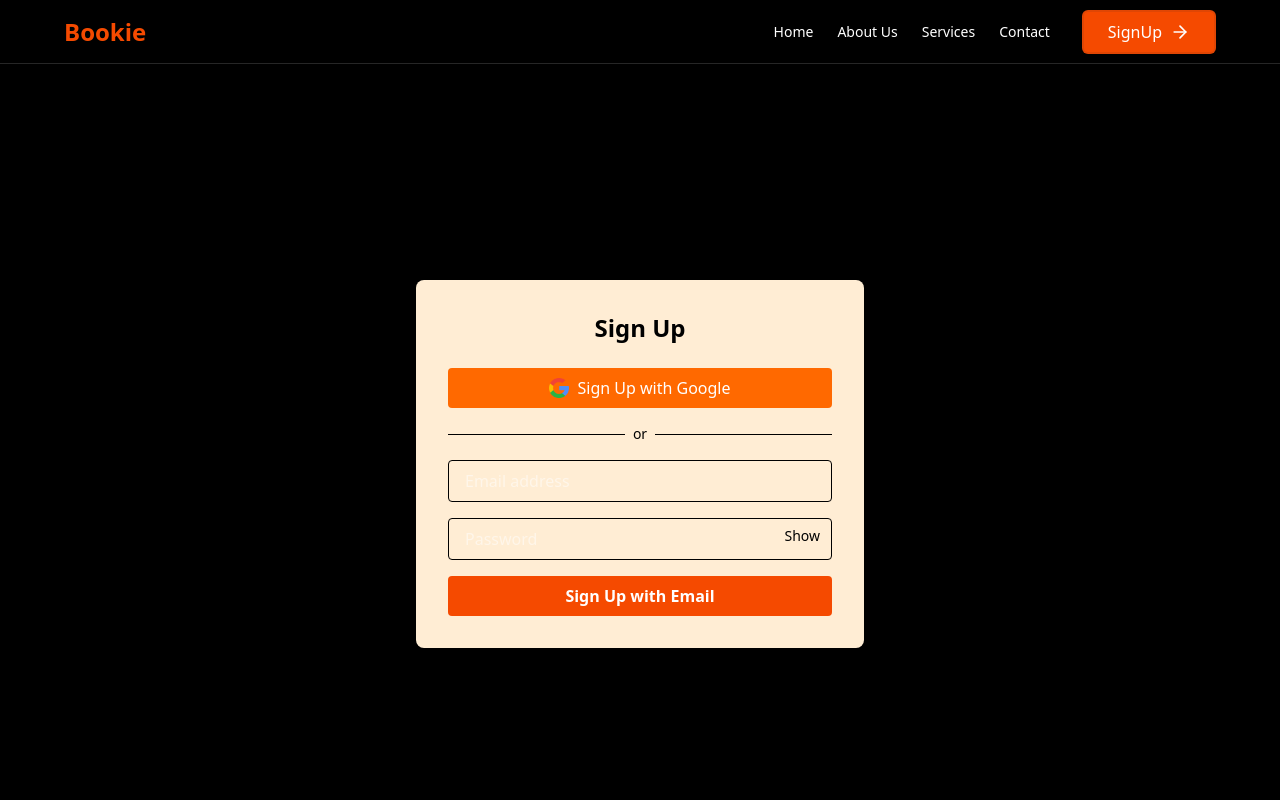
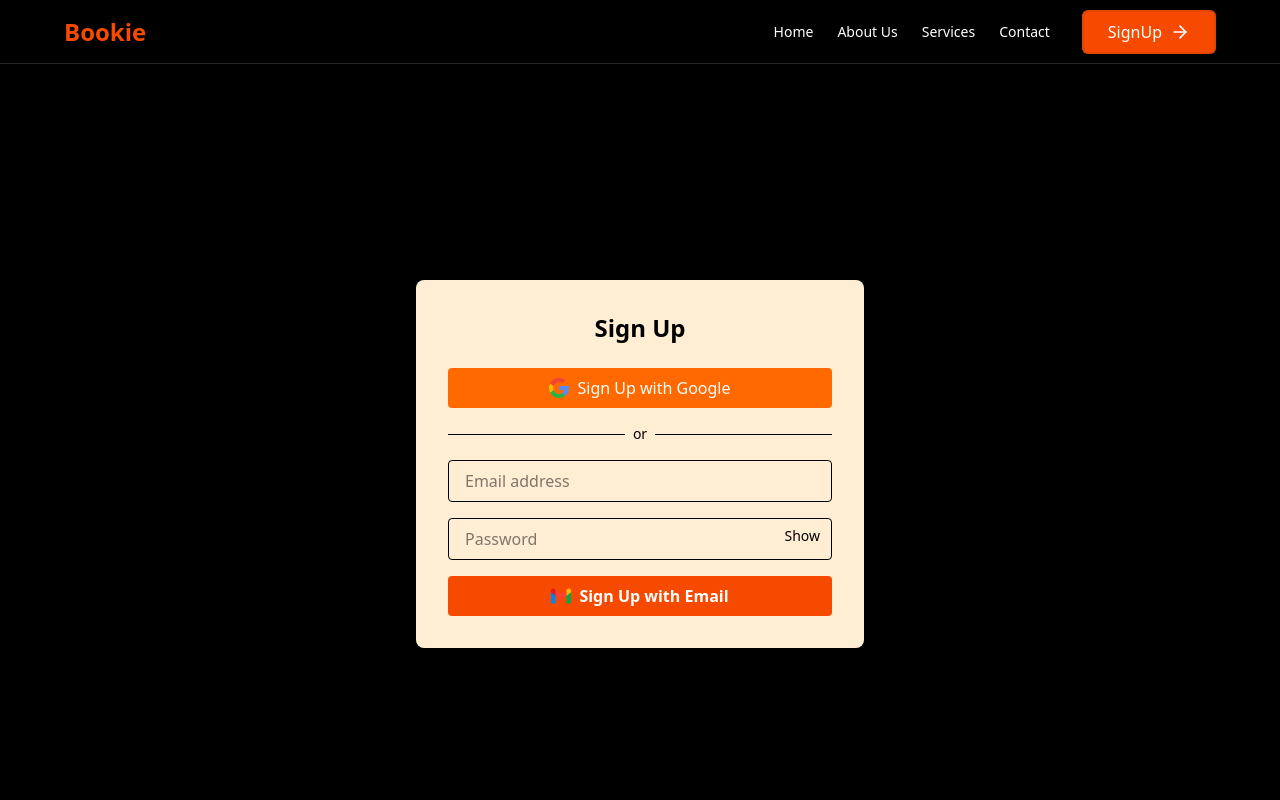
Before and after one commit to Segeramos/D.M-Agency, a React (Vite) app: page /signup in a window 1280 px wide. Shown: the top 800 px of the page. Built offline with nearby package versions, Linux system fonts and the light colour scheme.

Commit message:
added icons

```diff
--- a/src/components/SignUp.jsx
+++ b/src/components/SignUp.jsx
@@ -105,7 +105,7 @@ const SignUp = () => {
               placeholder="Email address"
               value={email}
               onChange={(e) => setEmail(e.target.value)}
-              className="w-full px-4 py-2 border border-black rounded focus:outline-none focus:ring-2 focus:ring-orange-500"
+              className="w-full px-4 py-2 border border-black text-black rounded focus:outline-none focus:ring-2 focus:ring-orange-500"
               aria-label="Email address"
             />
           </label>
@@ -117,14 +117,17 @@ const SignUp = () => {
               placeholder="Password"
               value={password}
               onChange={(e) => setPassword(e.target.value)}
-              className="w-full px-4 py-2 border border-black rounded focus:outline-none focus:ring-2 focus:ring-orange-500"
+              className="w-full px-4 py-2 border border-black text-black rounded focus:outline-none focus:ring-2 focus:ring-orange-500"
               aria-label="Password"
             />
+
             <button
+
               type="button"
               onClick={() => setShowPassword(!showPassword)}
               className="absolute right-3 top-2 text-sm text-black focus:outline-none"
             >
+
               {showPassword ? "Hide" : "Show"}
             </button>
           </label>
@@ -132,11 +135,22 @@ const SignUp = () => {
          <button
               onClick={handleSignUp}
               disabled={loading}
-            className={`w-full bg-orange-600 text-white font-semibold py-2 rounded transition duration-200 ${
+              className={`w-full flex items-center justify-center gap-2 bg-orange-600 text-white font-semibold py-2 rounded transition duration-200 ${
                 loading ? "opacity-50 cursor-not-allowed" : "hover:bg-orange-400"
               }`}
             >
-            {loading ? "Signing up..." : "Sign Up with Email"}
+              {loading ? (
+                "Signing up..."
+              ) : (
+                <>
+                  <img
+                    src="src\assets\images\gmail.png"  // Replace with your image path or URL
+                    alt="Sign up icon"
+                    className="w-5 h-5"
+                  />
+                  <span>Sign Up with Email</span>
+                </>
+              )}
          </button>
         </div>
       </div>
```
Also changed, not shown: src/assets/images/gmail.png (added). Lines whose indentation alone changed are shown as unchanged.
